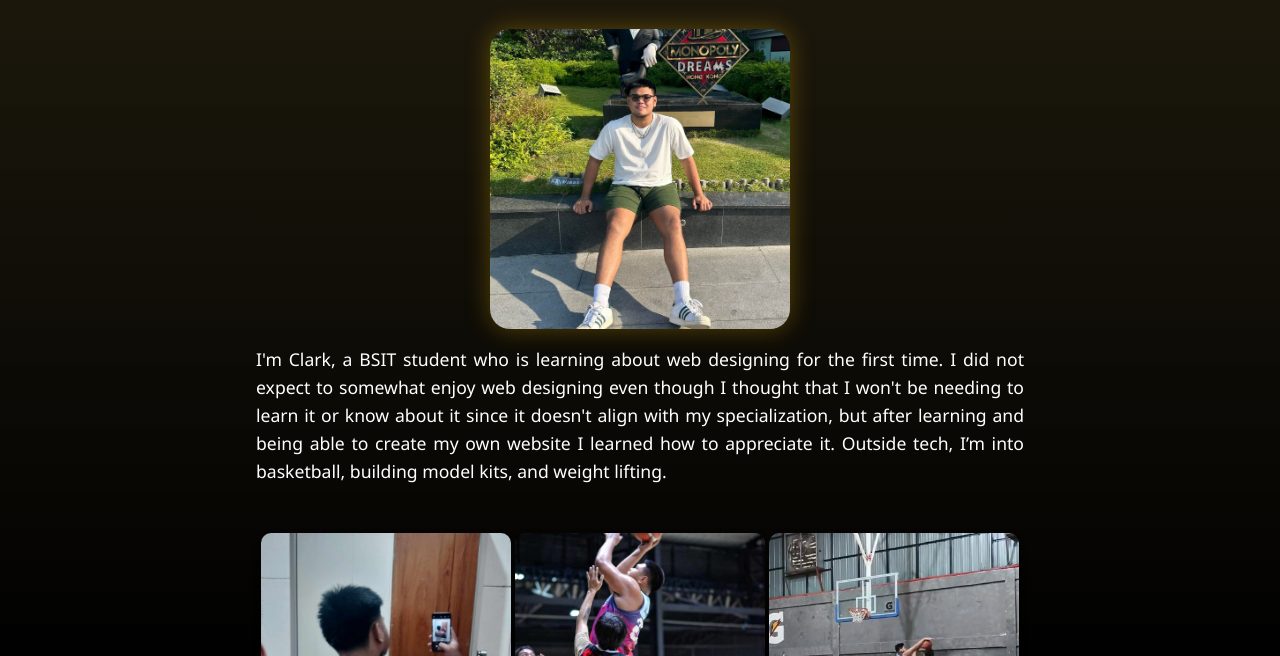
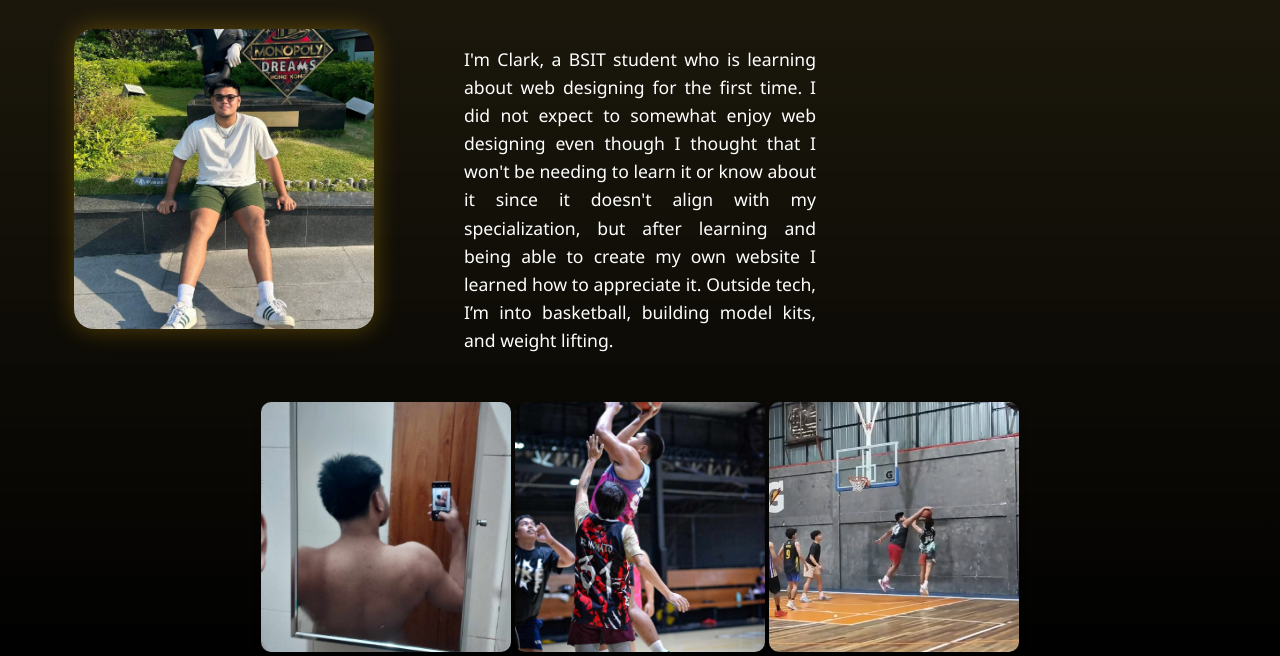
Before and after one commit to ClrkJcob/WD-Finals-Llamoso, a plain HTML site: page pages/page1/index.html in a window 1280 px wide. Shown: the part 144-800 px from the top of the page. Drawn offline with Linux system fonts and the light colour scheme.

Commit message:
fix: correct CSS grid display in .about-container

```diff
--- a/assets/css/style.css
+++ b/assets/css/style.css
@@ -80,12 +80,13 @@ main {
   About Section
 --------------------------*/
 .about-container {
-  display:block
+  display: grid;
   grid-template-columns: repeat(3, 1fr);
   gap: 2rem;
   justify-content: center;
   margin-top: 2rem;
 }
+
 
 .about-img {
   max-width: 300px;
```
